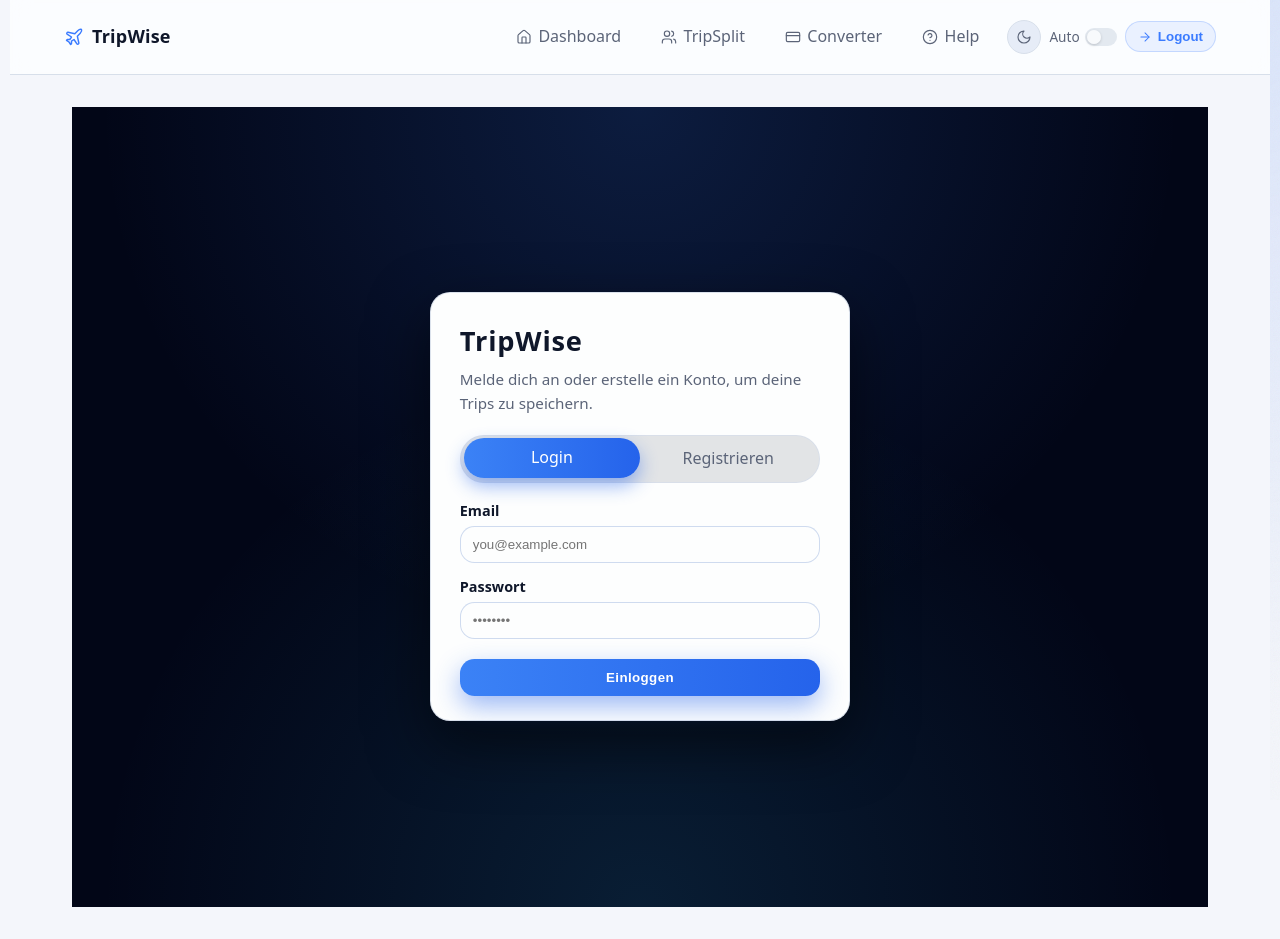
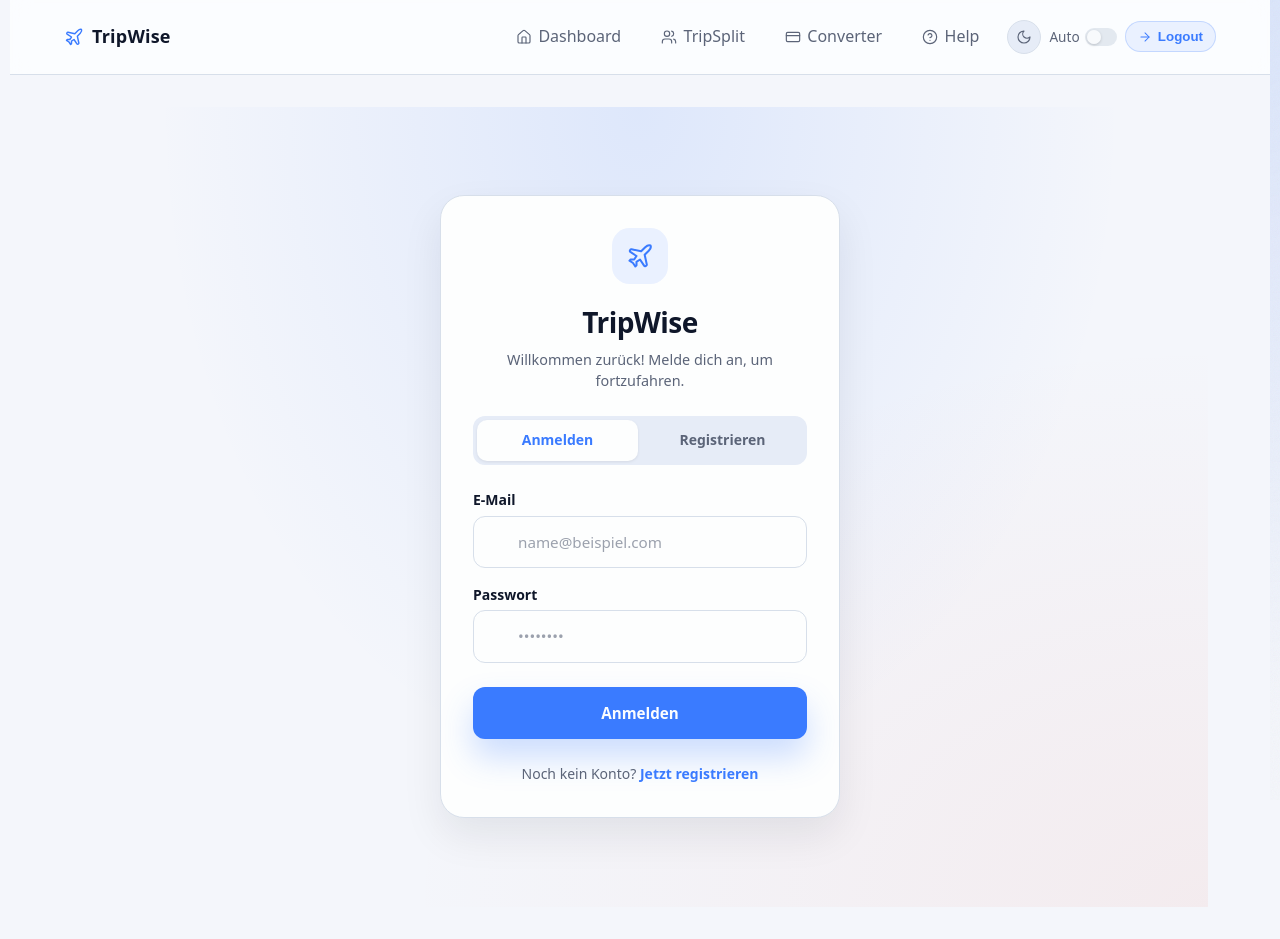
Before and after one commit to Scampoloni/tripwise_v1, a SvelteKit app: page /login in a window 1280 px wide. Built offline with nearby package versions, Linux system fonts and the light colour scheme.

Commit message:
LoginPage updated

```diff
--- a/src/app.html
+++ b/src/app.html
@@ -1,5 +1,6 @@
 <!doctype html>
 <html lang="en">
+  <script src="https://accounts.google.com/gsi/client" async defer></script>
 	<head>
 		<meta charset="utf-8" />
 		<meta name="viewport" content="width=device-width, initial-scale=1" />
--- a/src/routes/login/+page.svelte
+++ b/src/routes/login/+page.svelte
@@ -1,5 +1,6 @@
 <script lang="ts">
   import { goto } from '$app/navigation';
+  import Icon from '$lib/components/Icon.svelte';
 
   let mode = $state<'login' | 'register'>('login');
   let email = $state('');
@@ -45,214 +46,341 @@
 </script>
 
 <svelte:head>
-  <title>Login · TripWise</title>
+  <title>{mode === 'login' ? 'Anmelden' : 'Registrieren'} · TripWise</title>
 </svelte:head>
 
 <section class="auth-layout">
   <div class="card">
+    <!-- Logo & Header -->
+    <div class="card-header">
+      <div class="logo-icon">
+        <Icon name="plane" size={28} />
+      </div>
       <h1>TripWise</h1>
-    <p class="subtitle">Melde dich an oder erstelle ein Konto, um deine Trips zu speichern.</p>
+      <p class="subtitle">
+        {#if mode === 'login'}
+          Willkommen zurück! Melde dich an, um fortzufahren.
+        {:else}
+          Erstelle ein Konto, um deine Reisen zu planen.
+        {/if}
+      </p>
+    </div>
 
+    <!-- Tabs -->
     <div class="tabs">
       <button
         type="button"
-        class:selected={mode === 'login'}
-        on:click={() => switchMode('login')}
+        class:active={mode === 'login'}
+        onclick={() => switchMode('login')}
       >
-        Login
+        Anmelden
       </button>
       <button
         type="button"
-        class:selected={mode === 'register'}
-        on:click={() => switchMode('register')}
+        class:active={mode === 'register'}
+        onclick={() => switchMode('register')}
       >
         Registrieren
       </button>
     </div>
 
-    <form
-      class="form"
-      on:submit|preventDefault={handleSubmit}
-    >
-      <label>
-        Email
+    <!-- Form -->
+    <form class="form" onsubmit={(e) => { e.preventDefault(); handleSubmit(); }}>
+      <div class="field-group">
+        <label for="email" class="label">E-Mail</label>
+        <div class="input-wrapper">
+          <Icon name="mail" size={18} />
           <input
-          class="field"
+            id="email"
             type="email"
             bind:value={email}
             autocomplete="email"
-          placeholder="you@example.com"
+            placeholder="name@beispiel.com"
           />
-      </label>
+        </div>
+      </div>
 
-      <label>
-        Passwort
+      <div class="field-group">
+        <label for="password" class="label">Passwort</label>
+        <div class="input-wrapper">
+          <Icon name="lock" size={18} />
           <input
-          class="field"
+            id="password"
             type="password"
             bind:value={password}
             autocomplete={mode === 'login' ? 'current-password' : 'new-password'}
             placeholder="••••••••"
           />
-      </label>
+        </div>
+      </div>
 
       {#if error}
-        <p class="error">{error}</p>
+        <div class="error-box">
+          <Icon name="alert-circle" size={16} />
+          <span>{error}</span>
+        </div>
       {/if}
 
       <button class="btn-primary" type="submit" disabled={loading}>
         {#if loading}
-          {mode === 'login' ? 'Wird eingeloggt …' : 'Wird erstellt …'}
+          <span class="spinner"></span>
+          {mode === 'login' ? 'Wird angemeldet…' : 'Wird erstellt…'}
         {:else}
-          {mode === 'login' ? 'Einloggen' : 'Konto erstellen'}
+          {mode === 'login' ? 'Anmelden' : 'Konto erstellen'}
         {/if}
       </button>
+    </form>
 
-      <!-- Optional spaeter: Gastmodus Button -->
-      <!--
-      <button type="button" class="btn-ghost full">
-        Als Gast fortfahren
-      </button>
-      -->
-    </form>
+    <!-- Footer hint -->
+    <p class="footer-hint">
+      {#if mode === 'login'}
+        Noch kein Konto? <button type="button" class="link-btn" onclick={() => switchMode('register')}>Jetzt registrieren</button>
+      {:else}
+        Bereits registriert? <button type="button" class="link-btn" onclick={() => switchMode('login')}>Zur Anmeldung</button>
+      {/if}
+    </p>
   </div>
 </section>
 
 <style>
-  .auth-layout{
+  .auth-layout {
     min-height: 100vh;
-    display:flex;
-    align-items:center;
-    justify-content:center;
-    padding: 1.5rem;
-    background:
-      radial-gradient(circle at top, rgba(59,130,246,0.18), transparent 55%),
-      radial-gradient(circle at bottom, rgba(56,189,248,0.13), transparent 55%),
-      var(--color-bg, #020617);
+    display: flex;
+    align-items: center;
+    justify-content: center;
+    padding: var(--space-lg);
+    background: var(--bg);
+    background-image:
+      radial-gradient(ellipse at top, color-mix(in oklab, var(--primary) 12%, transparent), transparent 60%),
+      radial-gradient(ellipse at bottom right, color-mix(in oklab, var(--accent) 8%, transparent), transparent 50%);
   }
 
-  .card{
+  .card {
     width: 100%;
-    max-width: 420px;
-    background: var(--surface, #020617);
-    border-radius: 1.25rem;
-    border: 1px solid color-mix(in oklab, var(--border, #1f2937), transparent 10%);
-    box-shadow: 0 22px 60px rgba(0,0,0,0.55);
-    padding: 1.6rem 1.8rem 1.5rem;
+    max-width: 400px;
+    background: var(--surface);
+    border-radius: var(--radius-card);
+    border: 1px solid var(--border);
+    box-shadow: var(--shadow-soft);
+    padding: var(--space-xl);
   }
 
-  h1{
-    margin: 0;
-    font-size: 1.7rem;
-    letter-spacing: .03em;
+  .card-header {
+    text-align: center;
+    margin-bottom: var(--space-lg);
   }
 
-  .subtitle{
-    margin: .3rem 0 1.2rem;
-    color: var(--text-secondary, #9ca3af);
-    font-size: .95rem;
+  .logo-icon {
+    display: inline-flex;
+    align-items: center;
+    justify-content: center;
+    width: 56px;
+    height: 56px;
+    border-radius: var(--radius-lg);
+    background: var(--primary-soft-bg);
+    color: var(--primary);
+    margin-bottom: var(--space-md);
   }
 
-  .tabs{
-    display:flex;
-    padding:.18rem;
-    border-radius:999px;
-    background: color-mix(in oklab, var(--surface,#020617) 90%, #111827 10%);
-    border: 1px solid color-mix(in oklab, var(--border,#1f2937) 80%, transparent 20%);
-    margin-bottom: 1rem;
+  h1 {
+    margin: 0;
+    font-size: 1.75rem;
+    font-weight: 700;
+    color: var(--text);
+    letter-spacing: -0.02em;
   }
 
-  .tabs button{
-    flex:1;
-    border:none;
-    background: transparent;
-    padding:.45rem .6rem;
-    border-radius: 999px;
-    font: inherit;
-    cursor:pointer;
-    color: var(--text-secondary,#9ca3af);
-    transition: background .18s, color .18s, transform .12s;
+  .subtitle {
+    margin: var(--space-xs) 0 0;
+    color: var(--text-secondary);
+    font-size: 0.9rem;
+    line-height: 1.5;
   }
 
-  .tabs button.selected{
-    background: linear-gradient(90deg, #3b82f6, #2563eb);
-    color:#fff;
-    transform: translateY(-1px);
-    box-shadow: 0 8px 18px rgba(37,99,235,.45);
+  /* Tabs */
+  .tabs {
+    display: flex;
+    gap: var(--space-xs);
+    padding: 4px;
+    border-radius: var(--radius-md);
+    background: var(--secondary);
+    margin-bottom: var(--space-lg);
   }
 
-  .form{
-    display:flex;
-    flex-direction:column;
-    gap:.7rem;
-    margin-top:.4rem;
+  .tabs button {
+    flex: 1;
+    border: none;
+    background: transparent;
+    padding: 0.6rem 1rem;
+    border-radius: calc(var(--radius-md) - 2px);
+    font: inherit;
+    font-size: 0.875rem;
+    font-weight: 600;
+    cursor: pointer;
+    color: var(--text-secondary);
+    transition: all 0.2s ease;
   }
 
-  label{
-    display:flex;
-    flex-direction:column;
-    gap:.25rem;
-    font-size:.9rem;
-    font-weight:600;
+  .tabs button:hover:not(.active) {
+    color: var(--text);
   }
 
-  .field{
-    border-radius: .9rem;
-    border: 1.6px solid color-mix(in oklab, var(--border,#1f2937) 80%, var(--primary,#3b82f6) 8%);
-    padding:.65rem .75rem;
-    background: color-mix(in oklab, var(--surface,#020617) 92%, transparent 8%);
-    color: var(--text,#e5e7eb);
-    transition: border-color .18s, box-shadow .18s, background .18s;
+  .tabs button.active {
+    background: var(--surface);
+    color: var(--primary);
+    box-shadow: 0 1px 3px rgba(0, 0, 0, 0.08);
   }
 
-  .field:focus{
-    outline:none;
-    border-color: var(--primary,#3b82f6);
-    box-shadow: 0 0 0 2px color-mix(in oklab, var(--primary,#3b82f6), transparent 70%);
-    background: color-mix(in oklab, var(--surface,#020617) 96%, #020617 4%);
+  /* Form */
+  .form {
+    display: flex;
+    flex-direction: column;
+    gap: var(--space-md);
   }
 
-  .btn-primary{
-    margin-top:.5rem;
-    width:100%;
-    border:none;
-    border-radius:.9rem;
-    padding:.7rem 1rem;
-    cursor:pointer;
-    font-weight:700;
-    letter-spacing:.03em;
-    color:#fff;
-    background: linear-gradient(90deg, #3b82f6, #2563eb);
-    box-shadow: 0 10px 26px rgba(37,99,235,.45);
-    transition: transform .18s, box-shadow .18s, opacity .18s;
+  .field-group {
+    display: flex;
+    flex-direction: column;
+    gap: var(--space-xs);
   }
 
-  .btn-primary:disabled{
-    opacity:.7;
-    cursor:default;
-    transform:none;
-    box-shadow:none;
+  .label {
+    font-size: 0.875rem;
+    font-weight: 600;
+    color: var(--text);
   }
 
-  .btn-primary:not(:disabled):hover{
-    transform: translateY(-2px);
-    box-shadow: 0 14px 30px rgba(37,99,235,.5);
+  .input-wrapper {
+    display: flex;
+    align-items: center;
+    gap: var(--space-sm);
+    padding: 0.75rem 1rem;
+    border-radius: var(--radius-md);
+    border: 1.5px solid var(--border);
+    background: var(--surface);
+    transition: border-color 0.2s, box-shadow 0.2s;
   }
 
-  .btn-ghost.full{
-    margin-top:.3rem;
-    width:100%;
-    border-radius:.9rem;
-    padding:.65rem 1rem;
-    border:1px solid color-mix(in oklab, var(--border,#1f2937) 80%, transparent 20%);
-    background: transparent;
-    color: var(--text-secondary,#9ca3af);
-    cursor:pointer;
+  .input-wrapper:focus-within {
+    border-color: var(--primary);
+    box-shadow: 0 0 0 3px var(--focus-outer);
   }
 
-  .error{
-    margin: .2rem 0 0;
-    color: #fca5a5;
-    font-size:.9rem;
+  .input-wrapper :global(svg) {
+    color: var(--text-secondary);
+    flex-shrink: 0;
+  }
+
+  .input-wrapper input {
+    flex: 1;
+    border: none;
+    background: transparent;
+    font: inherit;
+    font-size: 0.95rem;
+    color: var(--text);
+    outline: none;
+  }
+
+  .input-wrapper input::placeholder {
+    color: var(--text-secondary);
+    opacity: 0.6;
+  }
+
+  /* Error */
+  .error-box {
+    display: flex;
+    align-items: center;
+    gap: var(--space-sm);
+    padding: 0.75rem 1rem;
+    border-radius: var(--radius-md);
+    background: color-mix(in oklab, var(--danger) 10%, transparent);
+    border: 1px solid color-mix(in oklab, var(--danger) 30%, transparent);
+    color: var(--danger);
+    font-size: 0.875rem;
+  }
+
+  /* Primary Button */
+  .btn-primary {
+    display: flex;
+    align-items: center;
+    justify-content: center;
+    gap: var(--space-sm);
+    width: 100%;
+    margin-top: var(--space-sm);
+    padding: 0.875rem 1.5rem;
+    border: none;
+    border-radius: var(--radius-md);
+    background: var(--primary);
+    color: var(--primary-contrast);
+    font: inherit;
+    font-size: 0.95rem;
+    font-weight: 600;
+    cursor: pointer;
+    transition: background 0.2s, transform 0.15s, box-shadow 0.2s;
+  }
+
+  .btn-primary:hover:not(:disabled) {
+    background: var(--primary-hover);
+    transform: translateY(-1px);
+    box-shadow: 0 4px 12px color-mix(in oklab, var(--primary) 35%, transparent);
+  }
+
+  .btn-primary:active:not(:disabled) {
+    transform: translateY(0);
+  }
+
+  .btn-primary:disabled {
+    opacity: 0.6;
+    cursor: not-allowed;
+  }
+
+  /* Spinner */
+  .spinner {
+    width: 16px;
+    height: 16px;
+    border: 2px solid transparent;
+    border-top-color: currentColor;
+    border-radius: 50%;
+    animation: spin 0.7s linear infinite;
+  }
+
+  @keyframes spin {
+    to { transform: rotate(360deg); }
+  }
+
+  /* Footer */
+  .footer-hint {
+    margin-top: var(--space-lg);
+    text-align: center;
+    font-size: 0.875rem;
+    color: var(--text-secondary);
+  }
+
+  .link-btn {
+    border: none;
+    background: none;
+    padding: 0;
+    font: inherit;
+    color: var(--primary);
+    font-weight: 600;
+    cursor: pointer;
+    text-decoration: none;
+    transition: color 0.15s;
+  }
+
+  .link-btn:hover {
+    color: var(--primary-hover);
+    text-decoration: underline;
+  }
+
+  /* Responsive */
+  @media (max-width: 480px) {
+    .card {
+      padding: var(--space-lg);
+    }
+
+    h1 {
+      font-size: 1.5rem;
+    }
   }
 </style>
```
Lines whose indentation alone changed are shown as unchanged.
